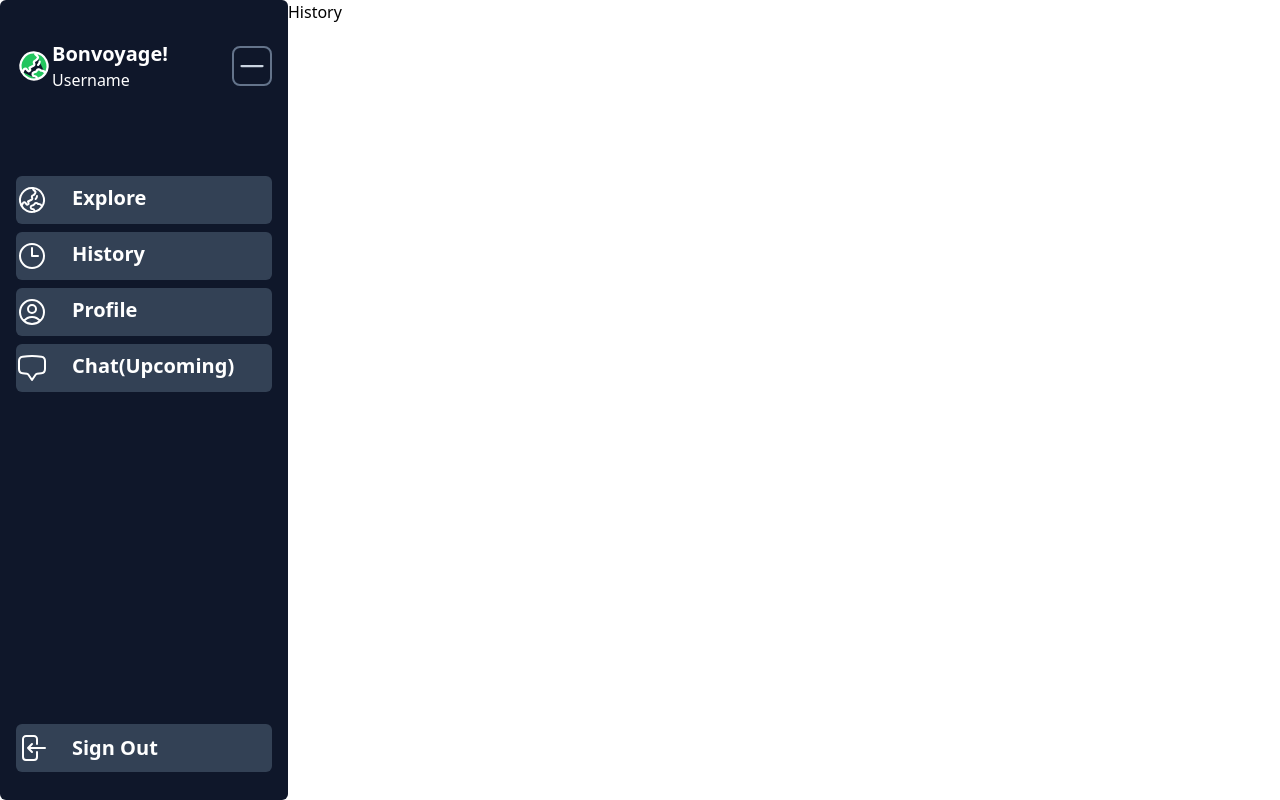
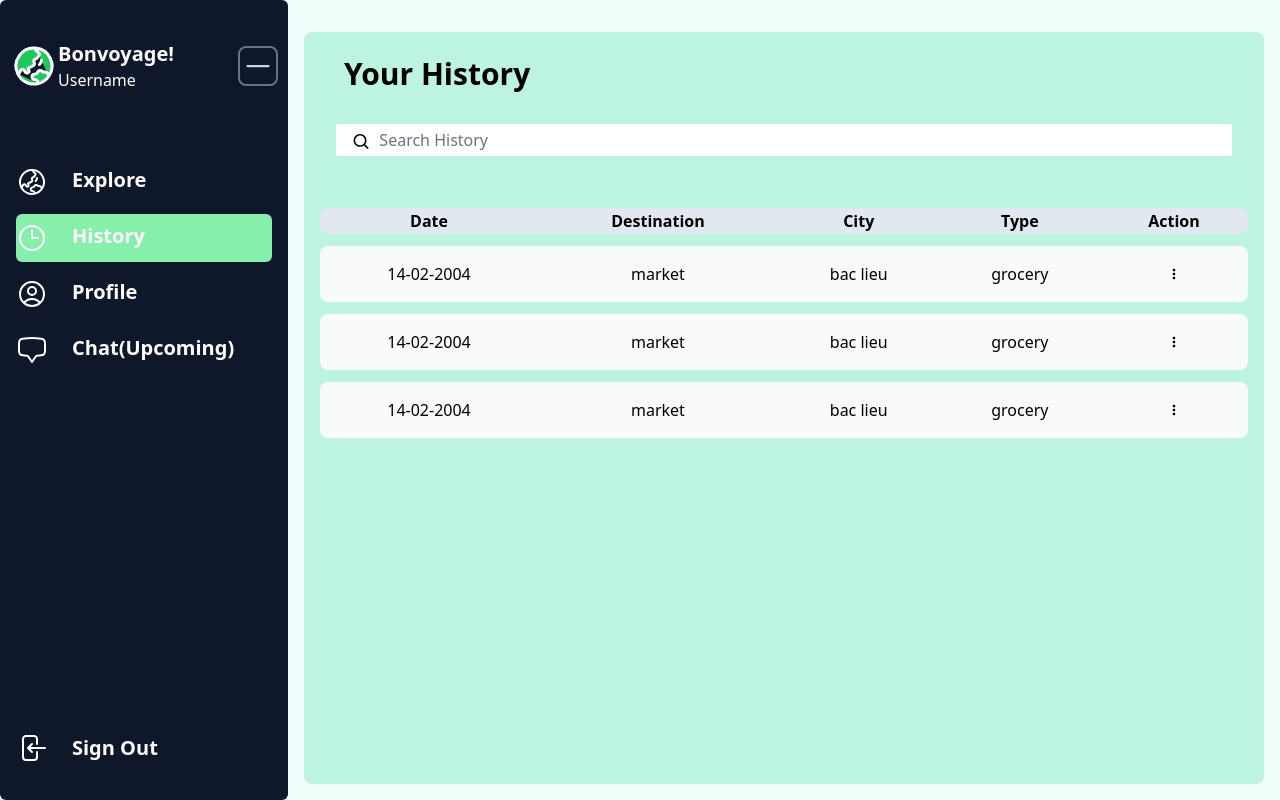
Before and after one commit to MrHawker/bonvoyage, a Next.js app in the folder bonvoyage_app/: page /plan/history in a window 1280 px wide. Built offline with nearby package versions, Linux system fonts and the light colour scheme.

Commit message:
Added history page ui

```diff
--- a/bonvoyage_app/src/app/globals.css
+++ b/bonvoyage_app/src/app/globals.css
@@ -2,7 +2,7 @@
 @tailwind components;
 @tailwind utilities;
 
-path:hover {
+#MAP > path:hover {
     fill: aquamarine;
     cursor: pointer;
 }
--- /dev/null
+++ b/bonvoyage_app/src/app/lib/DataType.tsx
@@ -0,0 +1,7 @@
+interface history_record {
+    date: string;
+    destination: string;
+    city: string;
+    type: string;
+}
+export default history_record
--- /dev/null
+++ b/bonvoyage_app/src/app/plan/chats/loading.tsx
@@ -0,0 +1,6 @@
+const Page = () =>{
+    return <div>
+        Loading . . .
+    </div>
+}
+export default Page
--- /dev/null
+++ b/bonvoyage_app/src/app/plan/chats/page.tsx
@@ -0,0 +1,11 @@
+const Page = () =>{
+    return <div className="h-screen grow font-semibold flex flex-col items-center justify-center text-2xl">
+        <h1>
+            THIS FEATURE IS BEING WORKED ON
+        </h1>
+        <h1>
+            THANK YOU FOR YOUR INTEREST!!!
+        </h1>
+    </div>
+}
+export default Page
--- /dev/null
+++ b/bonvoyage_app/src/app/plan/explore/loading.tsx
@@ -0,0 +1,6 @@
+const Page = () =>{
+    return <div>
+        Loading . . .
+    </div>
+}
+export default Page
--- a/bonvoyage_app/src/app/plan/history/page.tsx
+++ b/bonvoyage_app/src/app/plan/history/page.tsx
@@ -1,6 +1,41 @@
+
+import Records from '@/app/ui/records';
+import '../../globals.css'
+import SearchBar from '@/app/ui/SearchBar';
+import history_record from '@/app/lib/DataType';
+const t1 : history_record ={
+        date:"14-02-2004",
+        destination:"market",
+        city:"bac lieu",
+        type:"grocery",
+}
+const history : history_record[] = [
+    t1,t1,t1
+]
 const Page = () =>{
-    return <div>
-        <h1>History</h1>
+    return <div className="grow bg-teal-50 h-screen px-4 pt-8 py-4">
+        <div className='grow h-full bg-emerald-300 bg-opacity-40 rounded-lg px-4'>
+            <h1 className=' text-3xl font-bold pt-6 pl-6 w-fit'>
+                Your History
+            </h1>
+            <SearchBar/>
+            <div className="block h-10"></div>
+            <table className="table w-full border-separate border-spacing-y-3">
+                <thead className='bg-slate-200 hover:bg-slate-400 transition duration-300 hover:cursor-pointer'>
+                    <tr>
+                        <th scope="col" className=" w-fit px-2 font-bold text-md rounded-l-lg">Date</th>
+                        <th scope="col" className=" w-fit px-2 font-bold text-md">Destination</th>
+                        <th scope="col" className=" w-fit px-2 font-bold text-md">City</th>
+                        <th scope="col" className=" w-fit px-2 font-bold text-md">Type</th>
+                        <th scope="col" className=" w-fit px-2 font-bold text-md rounded-r-lg">Action</th>
+                    </tr>
+                </thead>
+                <tbody className="my-2 px-4 w-full">
+                    <Records records={history}/>
+                </tbody>
+            </table>
+
+        </div>
     </div>
 }
 export default Page;
--- a/bonvoyage_app/src/app/plan/layout.tsx
+++ b/bonvoyage_app/src/app/plan/layout.tsx
@@ -1,7 +1,7 @@
 import SideBar from "../ui/SideBar"
 import '../globals.css'
 const Layout = ({children}:{children:React.ReactNode}) =>{
-    return <div className="h-screen flex">
+    return <div className="h-screen md:flex ">
         <SideBar/>
         <div className="grow">{children}</div>
     </div>;
--- /dev/null
+++ b/bonvoyage_app/src/app/plan/profile/loading.tsx
@@ -0,0 +1,6 @@
+const Page = () =>{
+    return <div>
+        Loading . . .
+    </div>
+}
+export default Page
--- /dev/null
+++ b/bonvoyage_app/src/app/ui/Records.tsx
@@ -0,0 +1,35 @@
+import { BiDotsVerticalRounded } from "react-icons/bi"
+import history_record from "../lib/DataType"
+
+const Record = ({record}:{record:history_record})=>{
+    return <tr
+    className=" w-full hover:shadow-2xl justify-between  bg-slate-50 hover:bg-slate-100 transition duration-300 ">
+            <td className=" py-3 px-2 text-center rounded-l-lg">
+                <p className="text-semibold">{record.date}</p>
+            </td>
+            <td className=" py-3 px-2 text-center">
+                <p className="text-semibold">{record.destination} </p>
+            </td>
+            <td className=" py-3 px-2 text-center">
+                <p className="text-semibold">{record.city}</p>
+            </td>
+            <td className=" py-3 px-2 text-center ">
+                <p className="text-semibold">{record.type}</p>
+            </td>
+            <td className=" py-3 px-2 rounded-r-lg">
+                <div className=" h-full w-full flex justify-center items-center ">
+                    <BiDotsVerticalRounded className="h-8"/>
+                </div>
+            </td>
+    </tr>
+}
+const Records = ({records}:{records:Array<history_record>}) =>{
+    return <>
+        {
+            records.map((record,index) =>{
+                return <Record key={index} record={record} />
+            })
+        }
+    </>
+}
+export default Records
--- /dev/null
+++ b/bonvoyage_app/src/app/ui/SearchBar.tsx
@@ -0,0 +1,17 @@
+'use client'
+import { BiSearch } from "react-icons/bi"
+
+const SearchBar = ()=>{
+    return <div className="grow px-4 mt-8">
+        <div className=" w-full bg-white px-4 flex rounded-sm focus-within:outline focus-within:bg-slate-300">
+            <BiSearch className="h-5 w-5 mt-2 mr-2"/>
+            <input
+            placeholder="Search History"
+            className="w-full h-8 rounded-xl focus:outline-none focus-within:bg-slate-300 placeholder:text-gray-500"
+            >
+            </input>
+        </div>
+
+    </div>
+}
+export default SearchBar
--- a/bonvoyage_app/src/app/ui/SideBar.tsx
+++ b/bonvoyage_app/src/app/ui/SideBar.tsx
@@ -40,7 +40,7 @@ const SideBar = () =>{
         const [expanded,setExpanded] = useState(true)
         useEffect(() => {
             const setSideBar = () => {
-                if (window.innerWidth <= 640) {
+                if (window.innerWidth <= 768) {
                     setExpanded(false);
                 }else{
                     setExpanded(true)
@@ -52,18 +52,19 @@ const SideBar = () =>{
                 window.removeEventListener('resize', setSideBar);
             }
         }, []);
-        return <div className={`flex flex-col rounded-md h-screen w-20 px-2 py-3 bg-slate-900  ${expanded && 'w-72 px-4 py-6' } transition-all duration-300`}>
-            <div className={`flex text-white mt-4 justify-center items-center transition-all duration-300`}>
-                {
-                    expanded && <GlobeAsiaAustraliaIcon className='w-12 fill-green-500 '/>
-                }
+        return <div className={`flex flex-col rounded-md md:h-screen px-2 py-3 bg-slate-900   ${expanded ? 'w-72 px-4 py-6' : 'md:w-20 sm:w-full ' } transition-all duration-300`}>
+            <div className={`hidden md:flex text-white mt-4 justify-center items-center `}>
                 {expanded &&
+                    <div className='flex'>
+                        <GlobeAsiaAustraliaIcon className='w-12 fill-green-500 '/>
                         <div className='flex flex-col pr-16'>
                         <p className='text-xl font-semibold'>Bonvoyage!</p>
                         <p className=' text-base '>Username</p>
                         </div>
+                    </div>
+
                 }
-                <div className={`flex flex-col justify-center items-center ${!expanded && 'mt-4'}`} onClick={()=>setExpanded(!expanded)}>
+                <div className={` hidden md:flex flex-col justify-center items-center ${!expanded && 'mt-4'}`} onClick={()=>setExpanded(!expanded)}>
                     {
                         !expanded ? <PlusIcon className='w-10 text-slate-300 border-slate-500 border-2 rounded-lg'/>
                         :
@@ -71,14 +72,15 @@ const SideBar = () =>{
                     }
                 </div>
             </div>
-            <div className='h-20 md:block'></div>
+            <div className='hidden h-20 md:block'></div>
+            <div className='flex md:flex-col md:h-screen'>
                 {
                     links.map(link=>{
                         return <Link key={link.name}
                                     href={link.href}
-                                className={`rounded-md bg-slate-700 w-full text-white text-xl
-                                font-semibold flex py-2 my-1 hover:bg-green-300
-                                ${pathname === link.href && "bg-green-300"}
+                                    className={`rounded-md w-full text-white text-xl
+                                    font-semibold flex md:py-2 py-1 my-1  md:mx-0 hover:bg-green-300
+                                    ${pathname === link.href ? "bg-green-300":""}
                                     ${!expanded && "justify-center items-center"}`}
                                 >
                                 {
@@ -95,7 +97,7 @@ const SideBar = () =>{
                 }
                 <Link key='SignOut'
                     href='http://localhost:4000'
-            className={` mt-auto rounded-md bg-slate-700 w-full text-white text-xl font-semibold flex py-2 my-1 hover:bg-green-300 ${!expanded && "justify-center items-center"}`}
+                    className={`mt-auto  md:mx-0 rounded-md  w-full text-white text-xl font-semibold flex md:py-2 py-1 my-1 hover:bg-green-300 ${!expanded && "justify-center items-center"}`}
                         >
                             {
                                 expanded ?
@@ -108,5 +110,6 @@ const SideBar = () =>{
                             }
                 </Link>
             </div>
+        </div>
     }
     export default SideBar
```
Also changed, not shown: bonvoyage_app/src/app/plan/profile/page.tsx (+8 -8 lines). Lines whose indentation alone changed are shown as unchanged.
